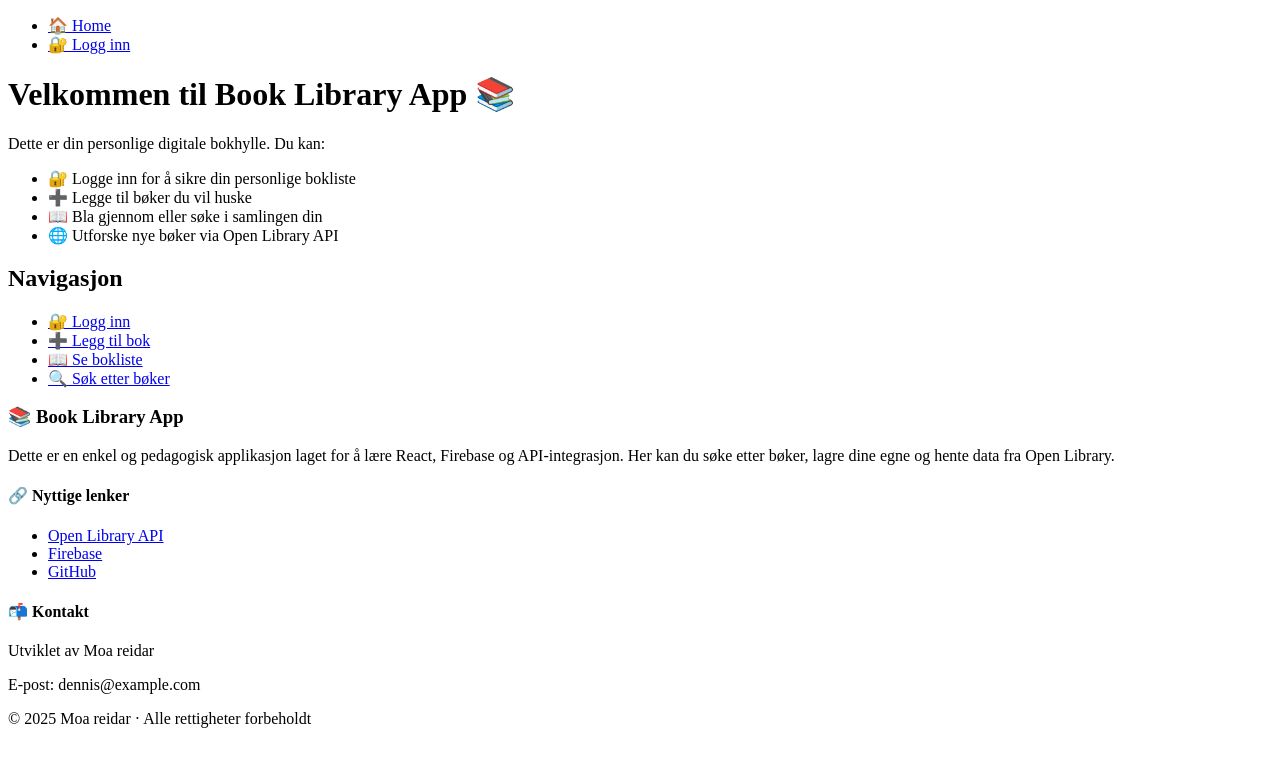
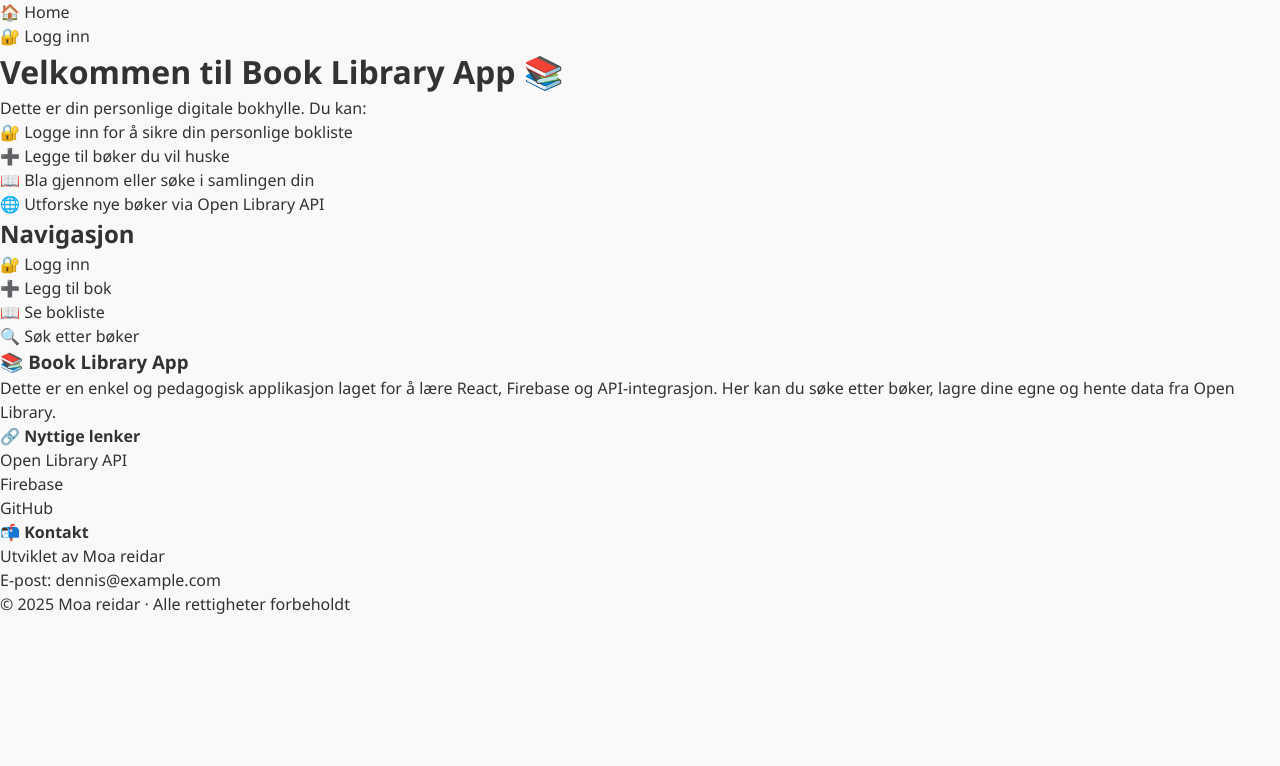
Before and after one commit to moa-reidar/final_project, a React (Vite) app: page / in a window 1280 px wide. Shown: the top 766 px of the page. Built offline with nearby package versions, Linux system fonts and the light colour scheme.

Commit message:
Add reset.css to remove default browser styles and ensure consistent baseline

```diff
--- a/src/css/reset.css
+++ b/src/css/reset.css
@@ -0,0 +1,59 @@
+
+* {
+    margin: 0;
+    padding: 0;
+    box-sizing: border-box;
+  }
+
+  input,
+  button,
+  textarea,
+  select {
+    font: inherit;
+    border: none;
+    outline: none;
+    background: none;
+  }
+
+  ul,
+  ol {
+    list-style: none;
+  }
+
+
+  a {
+    text-decoration: none;
+    color: inherit;
+  }
+
+
+  img {
+    max-width: 100%;
+    display: block;
+    height: auto;
+  }
+
+
+  body {
+    line-height: 1.5;
+    font-family: var(--font-family-base, sans-serif);
+    background-color: var(--color-background, #fff);
+    color: var(--color-text, #000);
+  }
+
+
+  button {
+    cursor: pointer;
+  }
+
+  .visually-hidden {
+    position: absolute;
+    width: 1px;
+    height: 1px;
+    padding: 0;
+    margin: -1px;
+    overflow: hidden;
+    clip: rect(0, 0, 0, 0);
+    white-space: nowrap;
+    border: 0;
+  }
```
